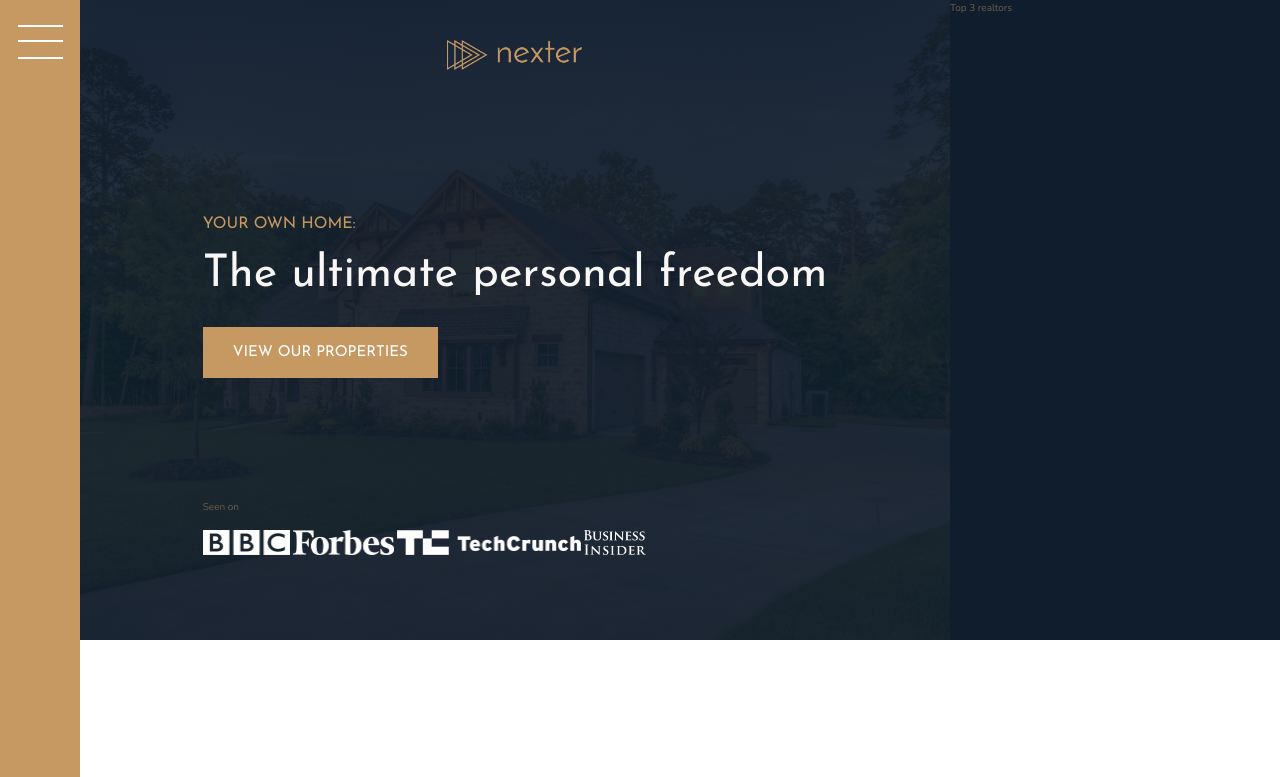
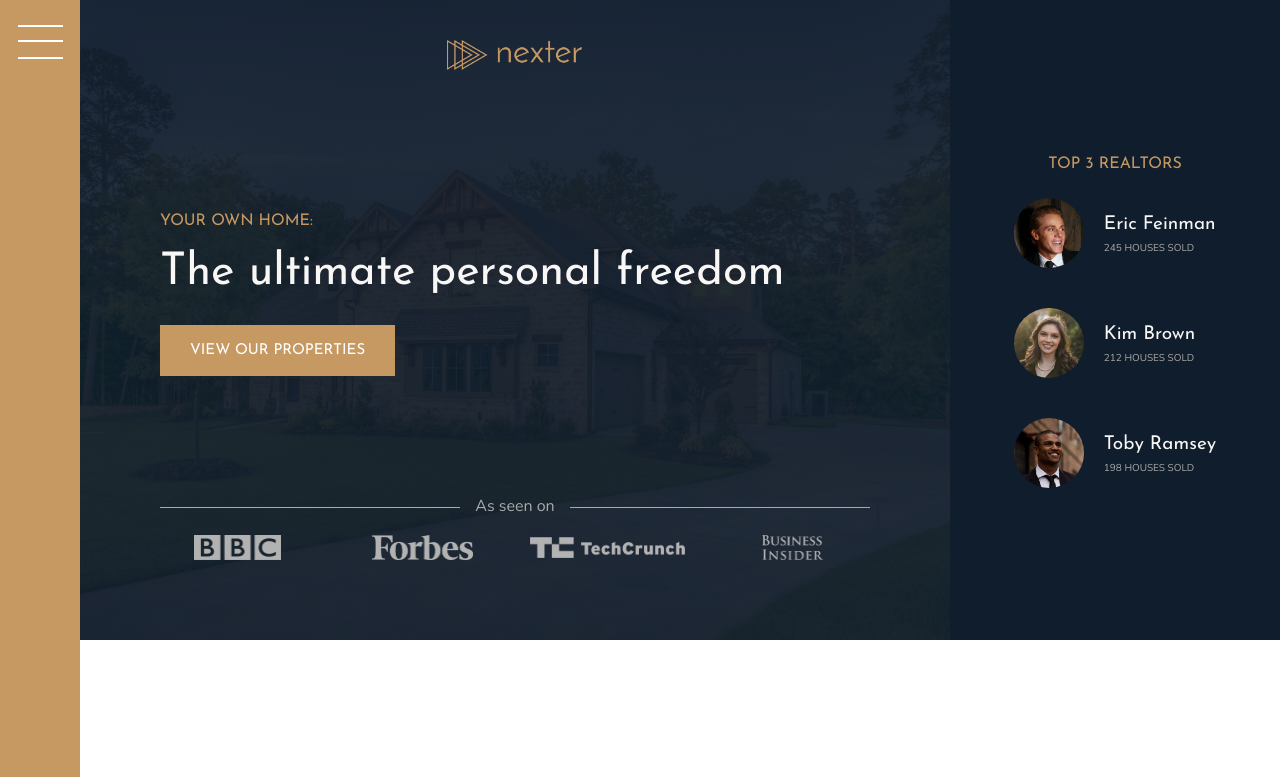
Before and after one commit to jeanwang4edu/nexter, a website: page index.html in a window 1280 px wide. Shown: the top 777 px of the page. Drawn offline with nearby package versions, Linux system fonts and the light colour scheme.

Commit message:
finish header

```diff
--- a/index.html
+++ b/index.html
@@ -21,7 +21,7 @@
             <h3 class="heading-3">Your own home:</h3>
             <h1 class="heading-1">The ultimate personal freedom</h1>
             <button class="btn header__btn">View our properties</button>
-            <div class="header__seenon-text">Seen on</div>
+            <div class="header__seenon-text">As seen on</div>
             <div class="header__seenon-logos">
                 <img src="img/logo-bbc.png" alt="Seen on logo 1">
                 <img src="img/logo-forbes.png" alt="Seen on logo 2">
@@ -31,7 +31,25 @@
         </header>
 
         <div class="realtors">
-            Top 3 realtors
+            <h3 class="heading-3">Top 3 Realtors</h3>
+            <div class="realtors__list">
+                <img src="img/realtor-1.jpeg" alt="Realtor 1" class="realtors__img">
+                <div class="realtors__details">
+                    <h4 class="heading-4 heading-4--light">Eric Feinman</h4>
+                    <p class="realtors__sold">245 houses sold</p>
+                </div>
+                <img src="img/realtor-2.jpeg" alt="Realtor 2" class="realtors__img">
+                <div class="realtors__details">
+                    <h4 class="heading-4 heading-4--light">Kim Brown</h4>
+                    <p class="realtors__sold">212 houses sold</p>
+                </div>
+                <img src="img/realtor-3.jpeg" alt="Realtor 3" class="realtors__img">
+                <div class="realtors__details">
+                    <h4 class="heading-4 heading-4--light">Toby Ramsey</h4>
+                    <p class="realtors__sold">198 houses sold</p>
+                </div>
+
+            </div>
         </div>
 
         <section class="features">
--- a/sass/_header.scss
+++ b/sass/_header.scss
@@ -1,4 +1,5 @@
 .header {
+    background-color: $color-grey-dark-1;
     grid-column: full-start / col-end 6;
     background-image: linear-gradient(rgba($color-secondary, .93),rgba($color-secondary, .93)), url(../img/hero.jpeg);
     background-size: cover;
@@ -7,8 +8,8 @@
     padding-top: 4rem;
 
     display: grid;
-    grid-template-rows: 1fr min-content 6rem 1fr;
-    grid-template-columns: max-content;
+    grid-template-rows: 1fr min-content minmax(6rem, min-content) 1fr;
+    grid-template-columns: minmax(min-content, max-content);
     grid-row-gap: 1.5rem;
     justify-content: center;
 
@@ -22,14 +23,36 @@
         align-self: start;
     }
 
-    &__seeon-text {
+    &__seenon-text {
+        font-size: 1.6rem;
+        color: $color-grey-light-2;
 
+        display: grid;
+        grid-template-columns: 1fr max-content 1fr;
+        align-items: center;
+        grid-column-gap: 1.5rem;
+
+        &::before,
+        &::after {
+            content: "";
+            height: 1px;
+            display: block;
+            background-color: currentColor;
+
+        }
     }
 
     &__seenon-logos {
+        display: grid;
+        grid-template-columns: repeat(4, 1fr);
+        grid-column-gap: 3rem;
+        justify-items: center;
+        align-items: center;
 
         img {
-            height: 2.5rem;
+            max-height: 2.5rem;
+            max-width: 100%;
+            filter: brightness(70%);
         }
     }
 }
--- a/sass/_realtors.scss
+++ b/sass/_realtors.scss
@@ -1,4 +1,31 @@
 .realtors {
     background-color: $color-secondary;
     grid-column: col-start 7 / full-end ;
+    padding: 3rem;
+
+    display: grid;
+    justify-content: center;
+    align-content: center;
+    justify-items: center;
+    grid-row-gap: 2rem;
+
+    &__list {
+        display: grid;
+        grid-template-columns: min-content max-content;
+        grid-column-gap: 2rem;
+        grid-row-gap: 5vh;
+        align-items: center;
+    }
+
+    &__img {
+        width: 7rem;
+        border-radius: 50%;
+        display: block;
+    }
+
+    &__sold {
+        text-transform: uppercase;
+        color: $color-grey-light-2;
+
+    }
 }
```
Also changed, not shown: css/style.css.
